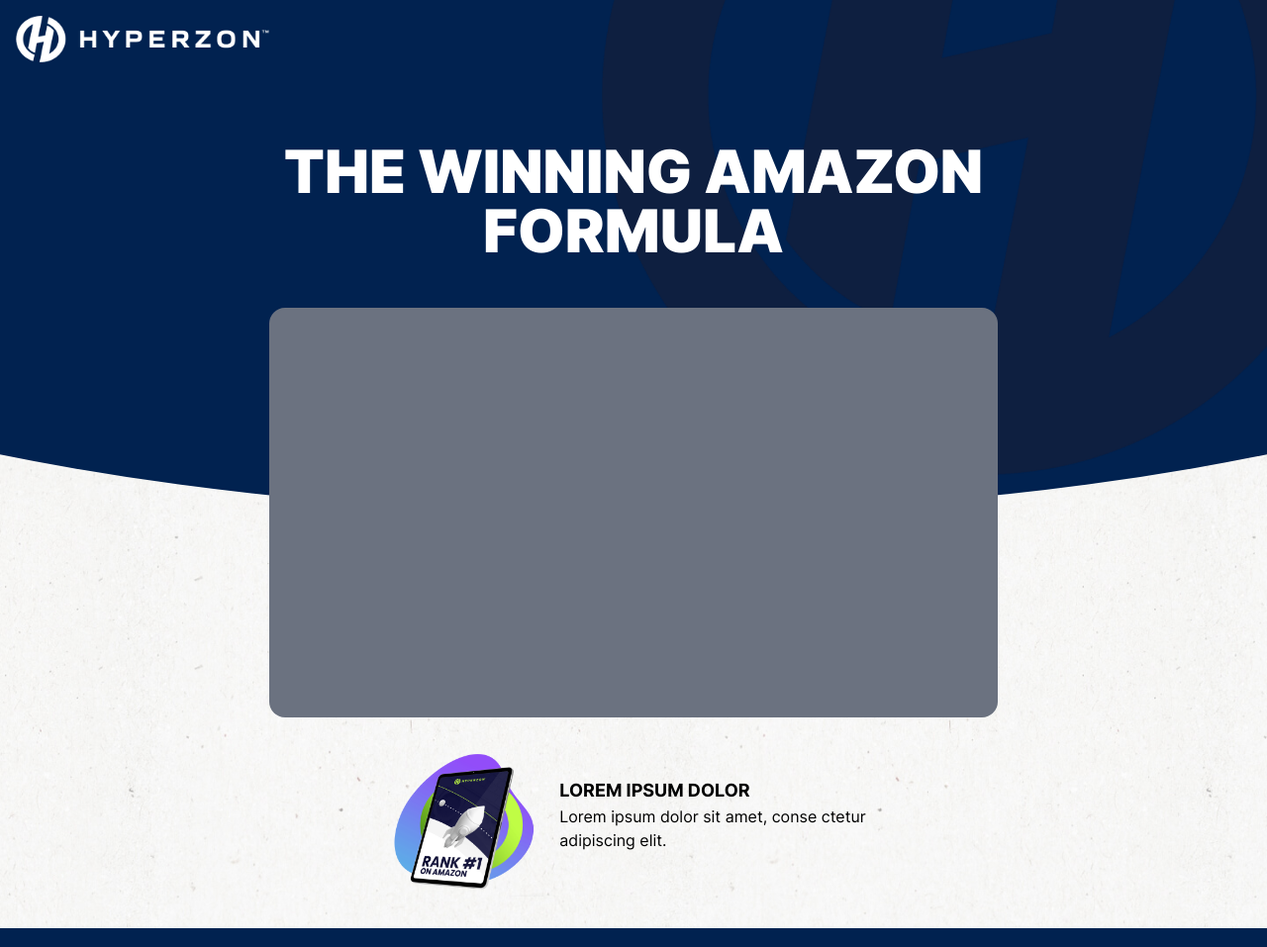
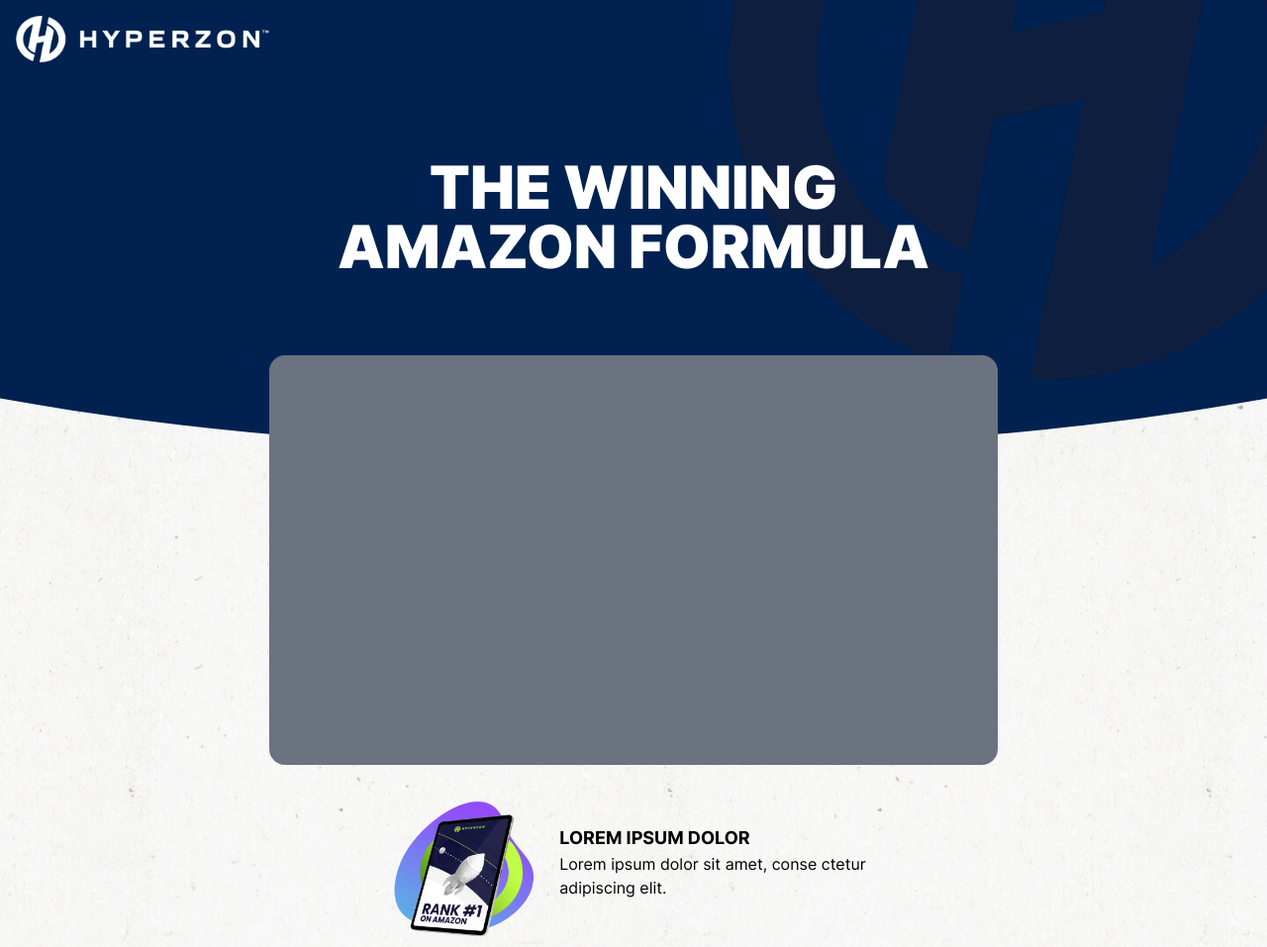
Before and after one commit to joaquinvaldezzz/lead-generation-funnel, an Astro site: page /page-three in a window 1280 px wide. Shown: the top 957 px of the page at 99% size. Built offline with nearby package versions, Linux system fonts and the light colour scheme; Astro itself is replaced by a stand-in of ours.

Commit message:
Update spacing

```diff
--- a/src/pages/page-three.astro
+++ b/src/pages/page-three.astro
@@ -4,9 +4,9 @@ import Footer from '@components/Footer.astro'
 ---
 
 <Layout title="The Winning Amazon Formula">
-  <header class="relative overflow-hidden pb-16 text-white lg:pb-24 xl:pb-32 2xl:pb-48">
+  <header class="relative overflow-hidden pb-16 text-white lg:pb-24">
     <img
-      class="pointer-events-none absolute top-0 -right-1/3 max-h-screen select-none sm:-top-24 sm:max-h-fit sm:max-w-screen-md md:-top-48 lg:-top-80 lg:-right-24 xl:-top-72 2xl:-top-[28rem] 2xl:right-0 2xl:max-w-screen-lg"
+      class="pointer-events-none absolute -top-1/3 -right-1/3 select-none sm:-top-32 sm:-right-32 sm:w-8/12 md:-top-48 lg:-top-80 lg:-right-24 xl:-top-64 xl:w-6/12 2xl:-top-[26rem] 2xl:right-0 2xl:max-w-screen-lg"
       src="/images/hyperzon-logomark.png"
       alt=""
     />
@@ -18,9 +18,7 @@ import Footer from '@components/Footer.astro'
     </nav>
 
     <div class="container relative">
-      <div
-        class="py-24 text-center sm:pb-32 md:mx-auto md:max-w-xl md:pt-16 md:pb-24 lg:pb-32 xl:max-w-3xl"
-      >
+      <div class="py-16 text-center md:mx-auto md:max-w-xl xl:max-w-2xl xl:py-20">
         <h1 class="text-4xl font-black uppercase lg:text-5xl xl:text-6xl">
           The Winning Amazon Formula
         </h1>
@@ -28,9 +26,9 @@ import Footer from '@components/Footer.astro'
     </div>
   </header>
 
-  <div class="relative mx-auto -mt-32 max-w-screen-md px-4 pb-8 lg:-mt-48 xl:-mt-56 2xl:-mt-72">
-    <div class="aspect-h-9 aspect-w-16 mt-4 overflow-hidden rounded-2xl">
-      <!-- Embed the video here -->
+  <div class="relative mx-auto -mt-16 max-w-screen-md px-4 pb-8 lg:-mt-24">
+    <div class="aspect-h-9 aspect-w-16 overflow-hidden rounded-2xl">
+      <!-- Replace this `div` tag with an actual video -->
       <div class="bg-gray-500"></div>
     </div>
 
@@ -152,7 +150,6 @@ import Footer from '@components/Footer.astro'
       </div>
     </div>
   </div>
-</Layout>
 
   <Footer />
 
@@ -161,7 +158,10 @@ import Footer from '@components/Footer.astro'
   </div>
 
   <script src="https://code.jquery.com/jquery-3.6.3.min.js" is:inline></script>
-<script src="https://cdn.jsdelivr.net/npm/featherlight@1.7.14/release/featherlight.min.js" is:inline
+  <script
+    src="https://cdn.jsdelivr.net/npm/featherlight@1.7.14/release/featherlight.min.js"
+    is:inline
   ></script>
 
   <script src="../scripts/swiper.js"></script>
+</Layout>
```
Lines whose indentation alone changed are shown as unchanged.
